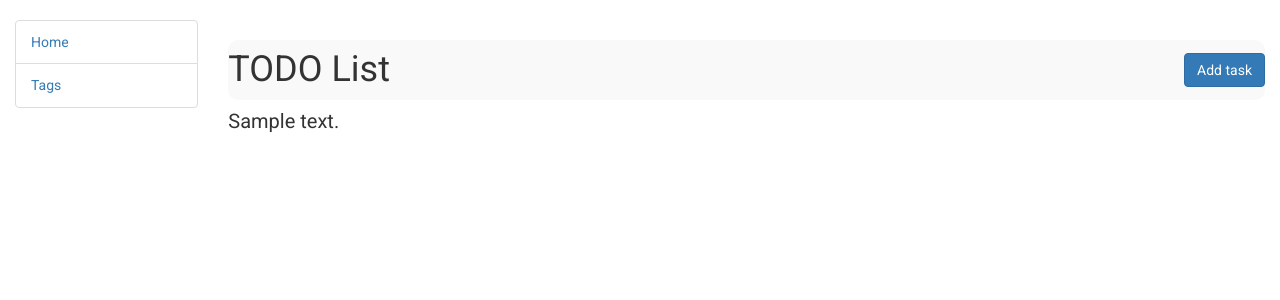
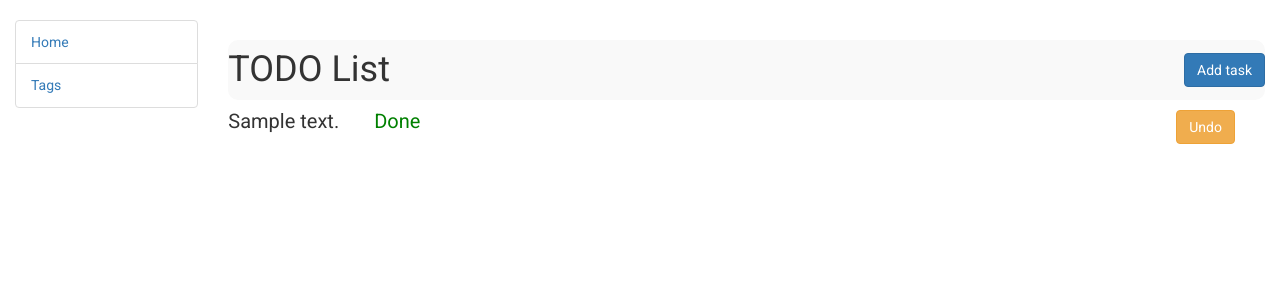
Before and after one commit to olgierrd/to-do-list, a Django app: page / in a window 1280 px wide. Shown: the top 300 px of the page. Run offline with Django 4.2, Linux system fonts and the light colour scheme; tables that the repository leaves empty hold one stand-in row (Sample ...); some libraries are stand-ins or nearby versions.

Commit message:
added button for completion/undoing the task

````diff
--- a/app/urls.py
+++ b/app/urls.py
@@ -1,10 +1,11 @@
 from django.urls import path
 
-from app.views import IndexView, TagListView, TaskCreateView
+from app.views import IndexView, TagListView, TaskCreateView, TaskStatusUpdateView
 
 urlpatterns = [
     path("", IndexView.as_view(), name="index"),
     path("task/create/", TaskCreateView.as_view(), name="task-create"),
+    path("task/<int:pk>/complete/", TaskStatusUpdateView.as_view(), name="task-complete-undo"),
     path("tags/", TagListView.as_view(), name="tag-list"),
 ]
 
--- a/app/views.py
+++ b/app/views.py
@@ -1,5 +1,5 @@
 from django.http import HttpRequest, HttpResponse
-from django.shortcuts import render
+from django.shortcuts import render, get_object_or_404
 from django.urls import reverse_lazy
 from django.views import generic
 
@@ -24,7 +24,13 @@ class TaskCreateView(generic.CreateView):
     success_url = reverse_lazy("app:index")
 
 
-class TaksUpdateView(generic.UpdateView):
+class TaskUpdateView(generic.UpdateView):
     model = Task
     fields = "__all__"
-    success_url = reverse_lazy("kitchen:ingredient-list")
+    success_url = reverse_lazy("app:index")
+
+
+class TaskStatusUpdateView(generic.UpdateView):
+    model = Task
+    fields = ["done"]
+    success_url = reverse_lazy("app:index")
--- a/static/css/styles.css
+++ b/static/css/styles.css
@@ -24,3 +24,13 @@ h1 {
 .task-content {
     font-size: 20px;
 }
+
+.task-status {
+    font-size: 20px;
+    margin-left: 30px;
+}
+
+.complete {
+    float: right;
+    margin-right: 30px;
+}
--- a/templates/app/index.html
+++ b/templates/app/index.html
@@ -8,7 +8,26 @@
     </a>
     </h1>
   {% for task in task_list %}
-    <p class="task-content">{{ task.content }}</p>
+    <p class="task-content">
+      {{ task.content }}
+      {% if task.done %}
+        <span style="color:green;" class="task-status">
+          Done
+        </span>
+        <a href="{% url 'app:task-complete-undo' task.id %}" class="btn btn-warning link-to-page complete">
+          Undo
+        </a>
+
+      {% else %}
+        <span style="color:red;" class="task-status">
+          Not Done
+        </span>
+        <a href="{% url 'app:task-complete-undo' task.id %}" class="btn btn-success link-to-page complete">
+          Complete
+        </a>
+      {% endif %}
+    </p>
+    <br>
   {% endfor %}
 {% endblock %}
 ```
````
